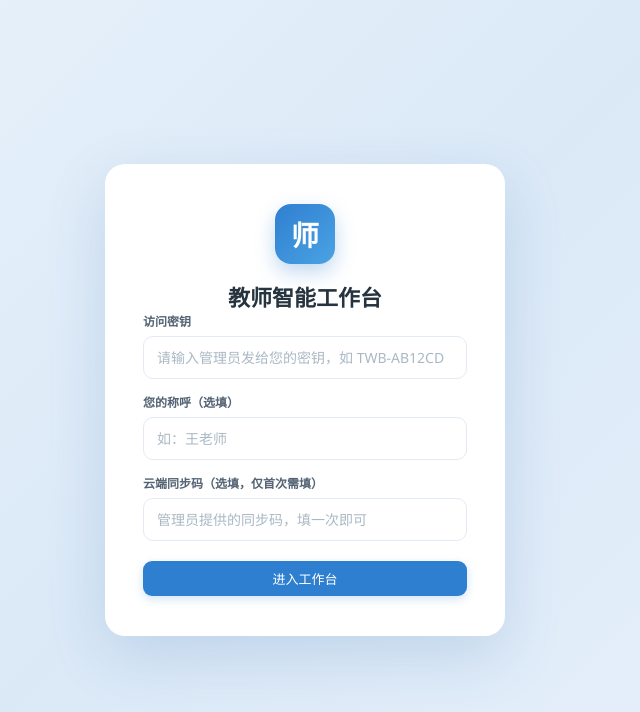
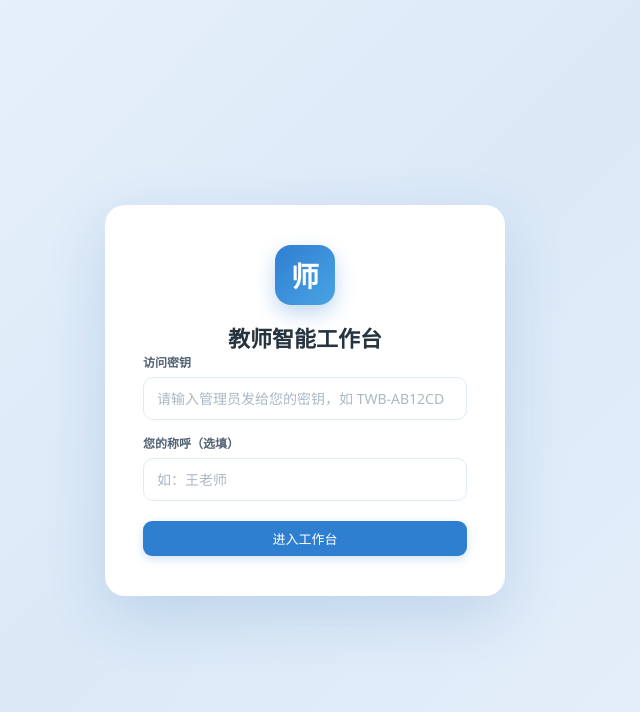
Before and after one commit to liu-zi197/teacher-workbench, a plain HTML site: page index.html in a window 1280 px wide. Shown: the whole page, without its empty margins (335-975 px from the left). Drawn offline with Linux system fonts and the light colour scheme; no server answers.

Commit message:
deploy index.html via workbuddy

```diff
--- a/index.html
+++ b/index.html
@@ -21,10 +21,6 @@
       <div class="login-field">
         <label>您的称呼（选填）</label>
         <input id="loginName" placeholder="如：王老师" autocomplete="off" onkeydown="if(event.key==='Enter')doLogin()">
-      </div>
-      <div class="login-field">
-        <label>云端同步码（选填，仅首次需填）</label>
-        <input id="loginSync" placeholder="管理员提供的同步码，填一次即可" autocomplete="off" onkeydown="if(event.key==='Enter')doLogin()">
       </div>
       <button class="btn btn-primary login-btn" onclick="doLogin()">进入工作台</button>
     </div>
```
